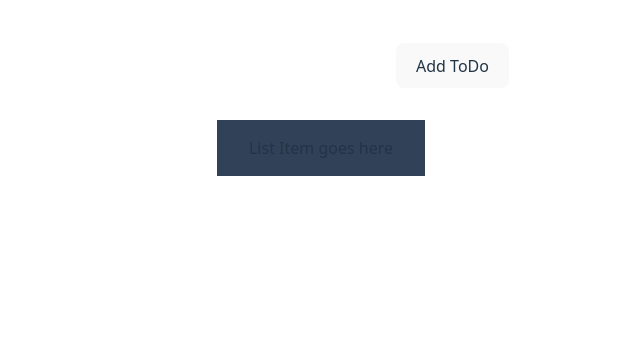
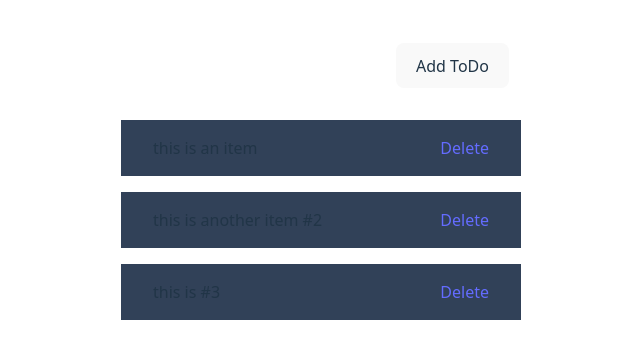
Before and after one commit to anthonyholiday/react-to-do-app, a React (Vite) app: page / in a window 1280 px wide. Shown: the part 277-636 px from the top of the page, without its empty margins (319-959 px from the left). Built offline with nearby package versions, Linux system fonts and the light colour scheme.

Commit message:
Added toDoList state and rendered to the DOM

```diff
--- a/src/components/toDoItem.jsx
+++ b/src/components/toDoItem.jsx
@@ -1,7 +1,10 @@
 import React from "react"
 
-export default function Item()  {
+export default function Item(props)  {
     return (
-        <li className="px-8 py-4 bg-slate-700">List Item goes here</li>
+        <li className="px-8 py-4 bg-slate-700 flex flex-row justify-between w-100">
+            <p>{props.title}</p>
+            <a>Delete</a>
+        </li>
     )
 }
--- a/src/components/toDoList.jsx
+++ b/src/components/toDoList.jsx
@@ -2,9 +2,24 @@ import React from "react"
 import Item from "./toDoItem.jsx"
 
 export default function ToDoList(props)  {
+    const [toDoList, setToDoList] = React.useState([
+        {
+            title: "this is an item"
+        },
+        {
+            title: "this is another item #2"
+        },
+        {
+            title: "this is #3"
+        }
+    ])
     return (
-        <ul>
-            <Item />
+        <ul className="flex flex-col gap-4">
+            {
+                toDoList.map(item => {
+                return <Item title={item.title} />
+                })
+            }
         </ul>
     )
 }
```
